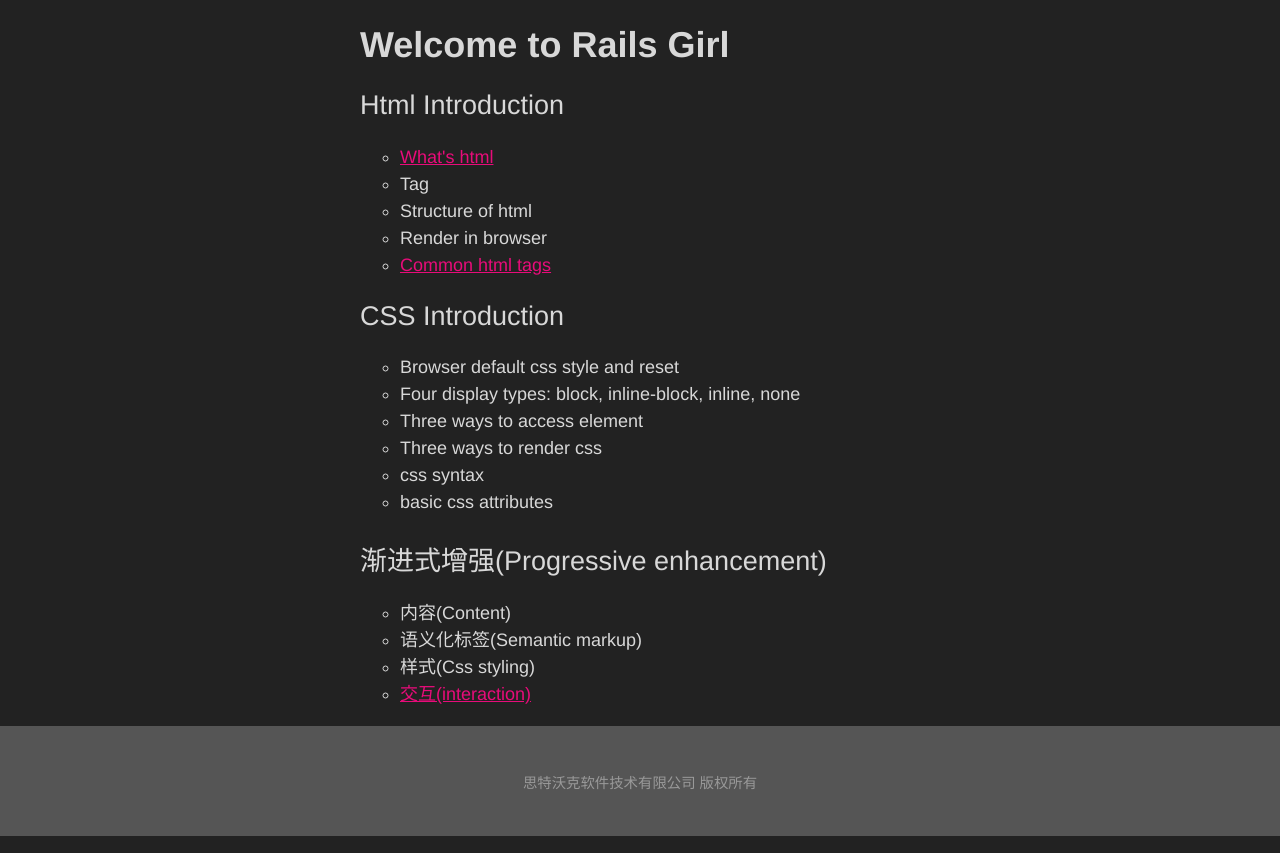
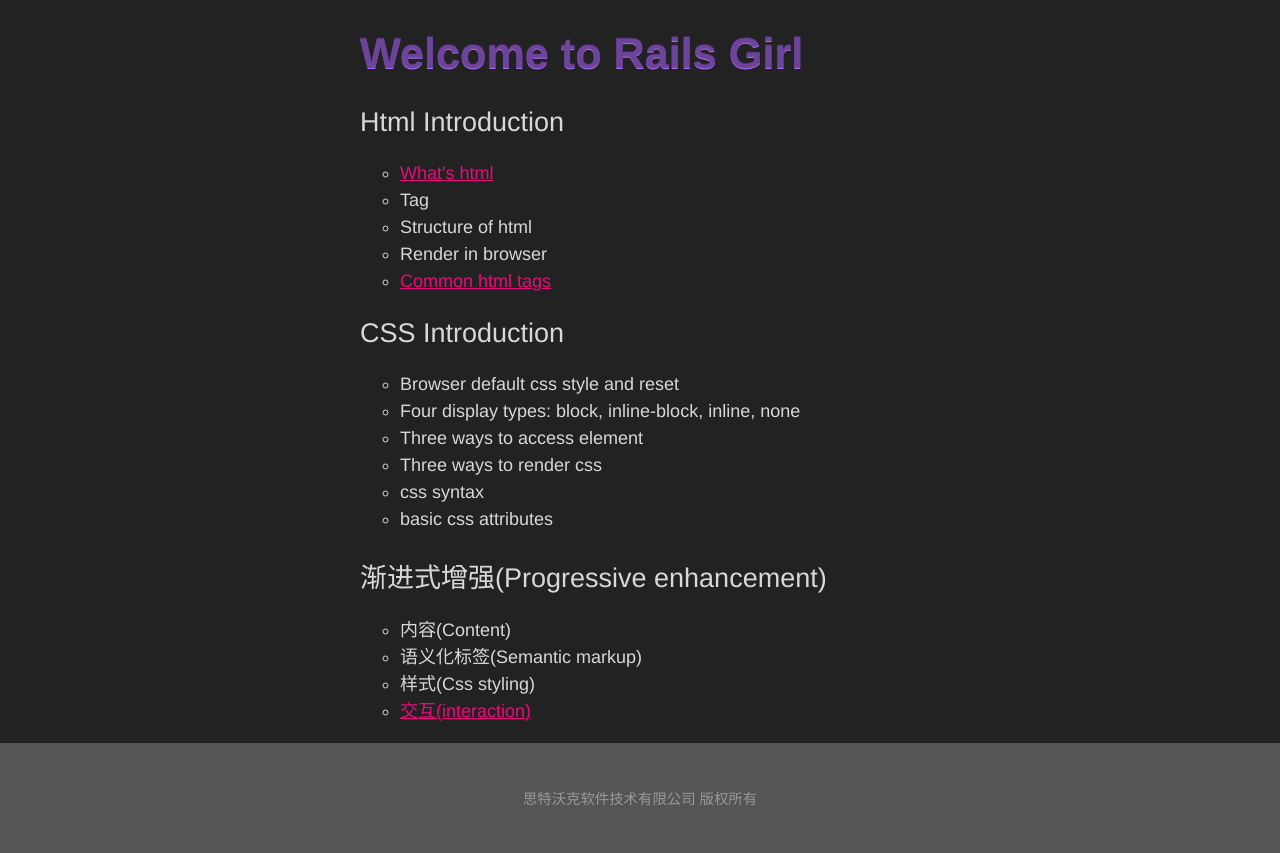
Before and after one commit to sarah-tw/RailsGirl, a plain HTML site: page index.html in a window 1280 px wide. Drawn offline with Linux system fonts and the light colour scheme.

Commit message:
header color

```diff
--- a/index.html
+++ b/index.html
@@ -9,7 +9,7 @@
 
     <div class="content">
 
-        <h1>Welcome to Rails Girl</h1>
+        <h1 class="big-header">Welcome to Rails Girl</h1>
 
         <h2>Html Introduction</h2>
         <ul>
```
